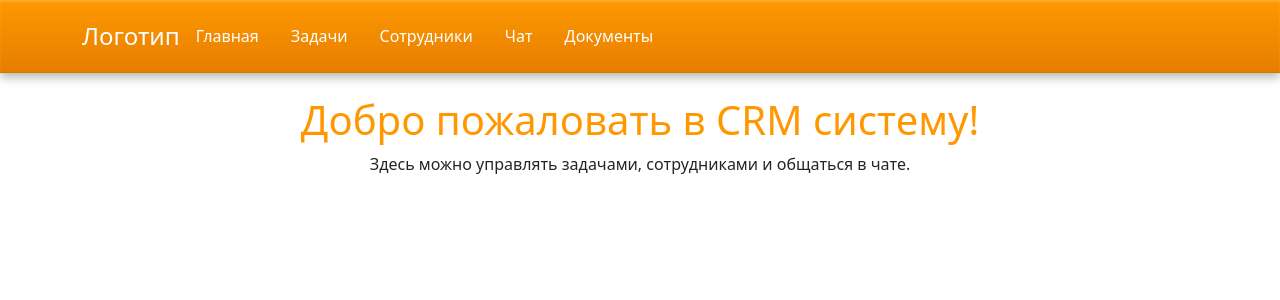
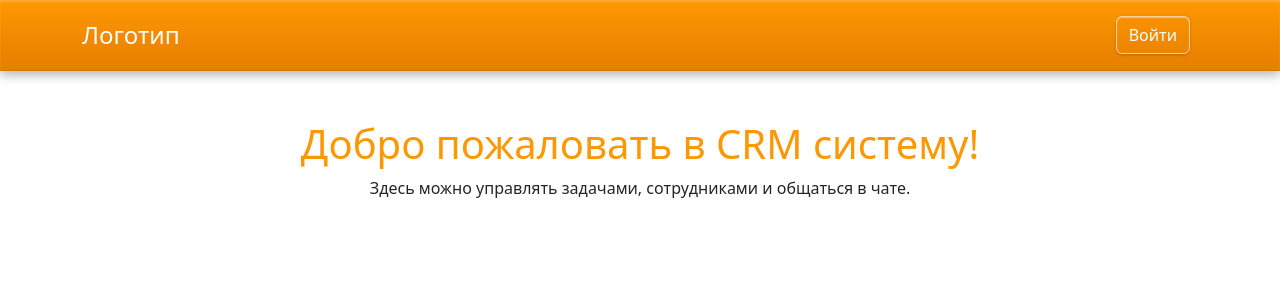
Before and after one commit to Ithinkimbulletproof/CRM, a Django app: page / in a window 1280 px wide. Shown: the top 300 px of the page. Run offline with Django 5.2, Linux system fonts and the light colour scheme.

Commit message:
Base template fix

```diff
--- a/core/templates/core/base.html
+++ b/core/templates/core/base.html
@@ -55,21 +55,35 @@
 <body>
     <header class="p-3 fixed-top">
         <div class="container">
-            <div class="d-flex flex-wrap align-items-center justify-content-center justify-content-lg-start">
+            <div class="d-flex flex-wrap align-items-center justify-content-between">
                 <a href="/" class="d-flex align-items-center mb-lg-0 text-white text-decoration-none">
                     <span class="fs-4">Логотип</span>
                 </a>
 
                 <ul class="nav col-12 col-lg-auto me-lg-auto mb-2 justify-content-center mb-md-0 d-flex flex-column flex-md-row">
-                    <li><a href="/" class="nav-link text-white {% if request.path == '/' %}text-warning{% endif %}">Главная</a></li>
-                    <li><a href="/tasks/" class="nav-link text-white {% if request.path == '/tasks/' %}text-warning{% endif %}">Задачи</a></li>
-                    <li><a href="/employees/" class="nav-link text-white {% if request.path == '/employees/' %}text-warning{% endif %}">Сотрудники</a></li>
-                    <li><a href="/chat/" class="nav-link text-white {% if request.path == '/chat/' %}text-warning{% endif %}">Чат</a></li>
-                    <li><a href="/documents/" class="nav-link text-white {% if request.path == '/documents/' %}text-warning{% endif %}">Документы</a></li>
+                    {% if user.is_authenticated %}
+                        <li><a href="/" class="nav-link text-white {% if request.path == '/' %}text-warning{% endif %}">Главная</a></li>
+                        <li><a href="/tasks/" class="nav-link text-white {% if request.path == '/tasks/' %}text-warning{% endif %}">Задачи</a></li>
+                        <li><a href="/employees/" class="nav-link text-white {% if request.path == '/employees/' %}text-warning{% endif %}">Сотрудники</a></li>
+                        <li><a href="/chat/" class="nav-link text-white {% if request.path == '/chat/' %}text-warning{% endif %}">Чат</a></li>
+                        <li><a href="/documents/" class="nav-link text-white {% if request.path == '/documents/' %}text-warning{% endif %}">Документы</a></li>
+                    {% endif %}
                 </ul>
+
+                <div class="text-end">
+                    {% if user.is_authenticated %}
+                        <form action="{% url 'logout' %}" method="post" style="display:inline;">
+                            {% csrf_token %}
+                            <button type="submit" class="btn btn-outline-light me-2">Выйти</button>
+                        </form>
+                    {% else %}
+                        <a href="{% url 'login' %}" class="btn btn-outline-light me-2">Войти</a>
+                    {% endif %}
                 </div>
             </div>
         </div>
+    </header>
+    <p>Пользователь аутентифицирован: {{ user.is_authenticated }}</p>
     </header>
 
     <main class="container">
--- a/core/urls.py
+++ b/core/urls.py
@@ -4,6 +4,6 @@ from core import views
 
 urlpatterns = [
     path("", views.home, name="home"),
-    path('login/', views.login, name='login'),
-    path("logout/", auth_views.LogoutView.as_view(), name="logout"),
+    path("login/", auth_views.LoginView.as_view(template_name="core/login.html"), name="login"),
+    path("logout/", auth_views.LogoutView.as_view(next_page="/"), name="logout"),
 ]
--- a/core/views.py
+++ b/core/views.py
@@ -3,6 +3,3 @@ from django.shortcuts import render
 
 def home(request):
     return render(request, "core/home.html")
-
-def login(request):
-    return render(request, "core/login.html")
--- a/crm/settings.py
+++ b/crm/settings.py
@@ -92,3 +92,5 @@ USE_I18N = True
 STATIC_URL = "static/"
 
 DEFAULT_AUTO_FIELD = "django.db.models.BigAutoField"
+
+LOGOUT_REDIRECT_URL = "/"
```
